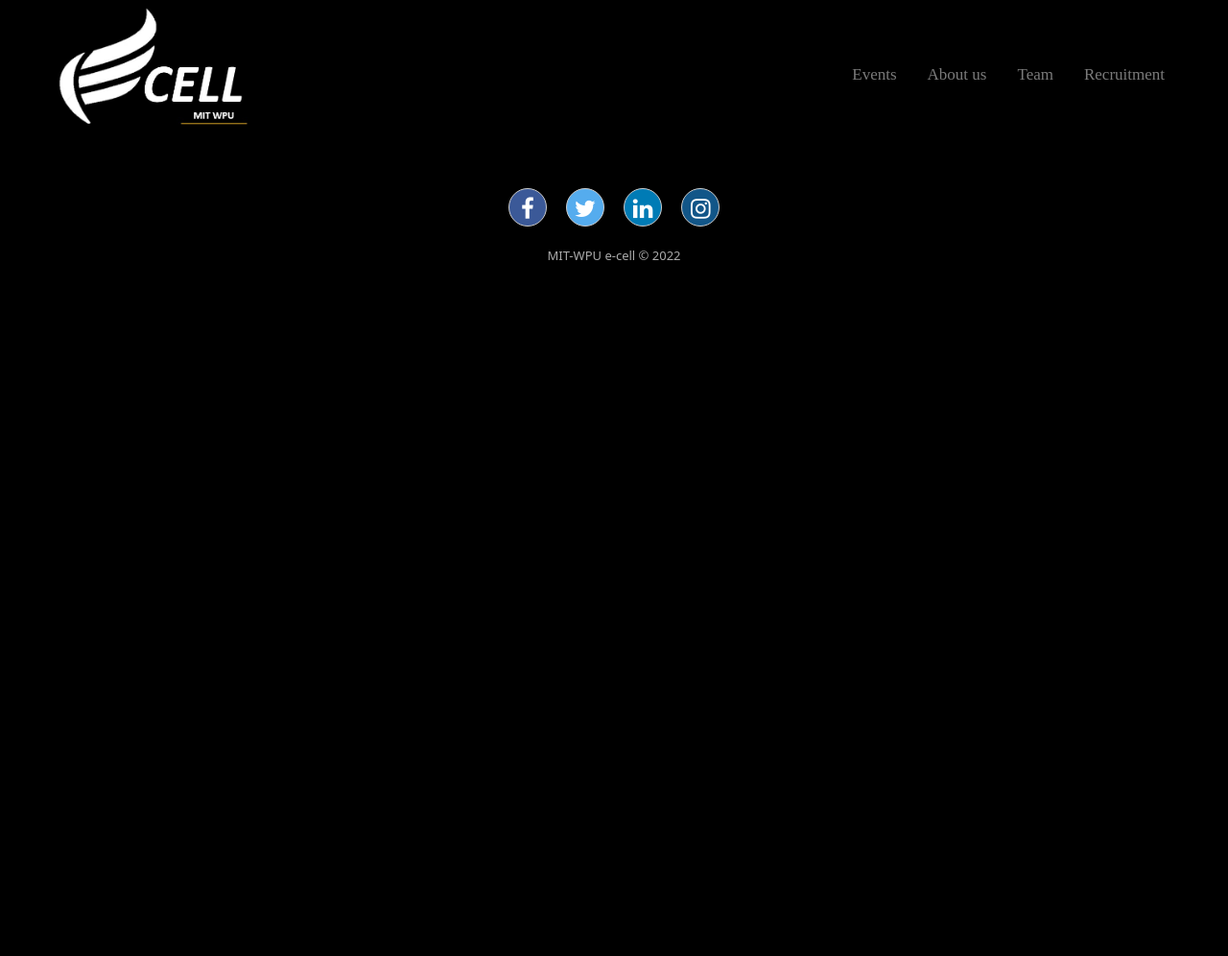
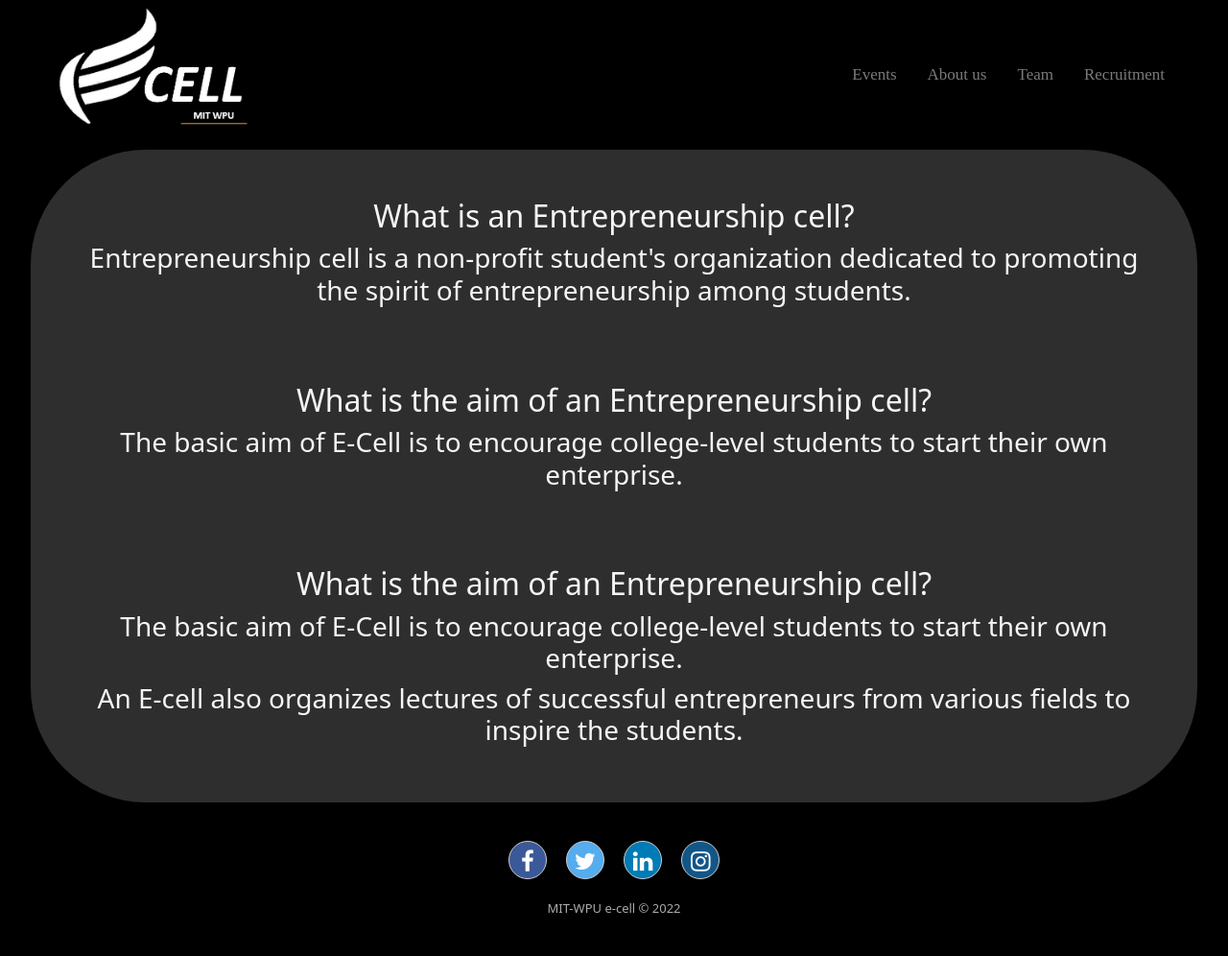
Before and after one commit to Kandyyy/website, a Flask app: page /about-us in a window 1280 px wide. Shown: the whole page at 96% size. Before the commit the page ends 271 px from the top, so only its background shows below. Run offline with Flask 2, Linux system fonts and the light colour scheme; some libraries are stand-ins or nearby versions; some web fonts are replaced.

Commit message:
Added content to about page. Fixed registration.

```diff
--- a/app.py
+++ b/app.py
@@ -18,9 +18,6 @@ def team():
 def about():
     return render_template("about.html")
 
-@app.route("/recruitment")
-def recruitment():
-    return render_template("recruit.html")
 
 if __name__ == "__main__":
     app.run(debug=True)
--- /dev/null
+++ b/static/styles/about.css
@@ -0,0 +1,11 @@
+.EcellInfo{
+    border-radius: 120px;
+    background-color:rgba(68, 66, 66, 0.699);
+    padding: 50px;
+    width:95%;
+    color: whitesmoke;
+}
+
+.EcellInfoSub {
+    padding-top: 70px;
+}
--- a/templates/about.html
+++ b/templates/about.html
@@ -1,6 +1,16 @@
 {% extends 'base.html' %}
 {% block content %}
-
-
+<center>
+    <div class="EcellInfo">
+        <h2>What is an Entrepreneurship cell?</h2>
+        <h3>Entrepreneurship cell is a non-profit student's organization dedicated to promoting the spirit of
+            entrepreneurship among students. </h3>
+        <h2 class="EcellInfoSub">What is the aim of an Entrepreneurship cell?</h2>
+        <h3>The basic aim of E-Cell is to encourage college-level students to start their own enterprise.</h3>
+        <h2 class="EcellInfoSub">What is the aim of an Entrepreneurship cell?</h2>
+        <h3>The basic aim of E-Cell is to encourage college-level students to start their own enterprise.</h3>
+        <h3>An E-cell also organizes lectures of successful entrepreneurs from various fields to inspire the students.</h3>
+</center>
+</div>
 
 {% endblock content %}
--- a/templates/base.html
+++ b/templates/base.html
@@ -8,7 +8,8 @@
     <title>E-cell</title>
     <link rel="stylesheet" href="https://cdnjs.cloudflare.com/ajax/libs/twitter-bootstrap/4.1.3/css/bootstrap.min.css">
     <link rel="stylesheet" href="https://cdnjs.cloudflare.com/ajax/libs/ionicons/2.0.1/css/ionicons.min.css">
-    <link rel="stylesheet" href="/static/styles/style.css">
+    <link rel="stylesheet" href="/static/styles/base.css">
+    <link rel="stylesheet" href="/static/styles/about.css">
     <link href='https://fonts.googleapis.com/css?family=Azeret Mono' rel='stylesheet'>
     <link rel="stylesheet" href="https://cdnjs.cloudflare.com/ajax/libs/font-awesome/4.7.0/css/font-awesome.min.css">
     <link href="https://cdn.jsdelivr.net/npm/bootstrap@5.1.3/dist/css/bootstrap.min.css" rel="stylesheet" integrity="sha384-1BmE4kWBq78iYhFldvKuhfTAU6auU8tT94WrHftjDbrCEXSU1oBoqyl2QvZ6jIW3" crossorigin="anonymous">
@@ -27,7 +28,7 @@
                 <li><a href="/events">Events</a></li>
                 <li><a href="/about-us">About us</a></li>
                 <li><a href="/team">Team</a></li>
-                <li><a href="/recruitment">Recruitment</a></li>
+                <li><a href="https://docs.google.com/forms/d/e/1FAIpQLScBnLknj-DadfCrlI9ufMUBSgJgKrBwbJ0xSRj2mkeqiim1Jw/viewform?usp=sf_link">Recruitment</a></li>
             </ul>
         </div>
     </nav>
```
Also changed, not shown: templates/recruit.html (deleted, +0 -12 lines), static/styles/base.css (renamed from static/styles/style.css).
